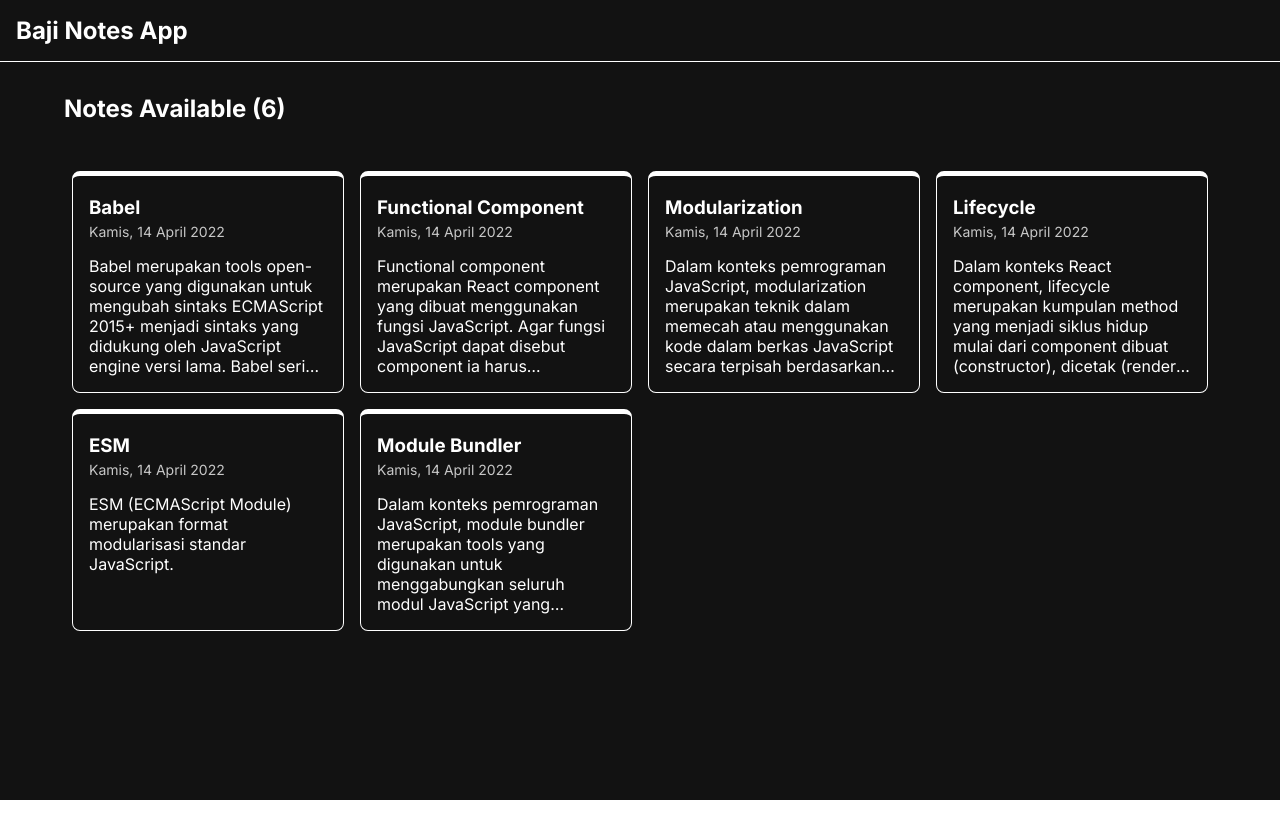
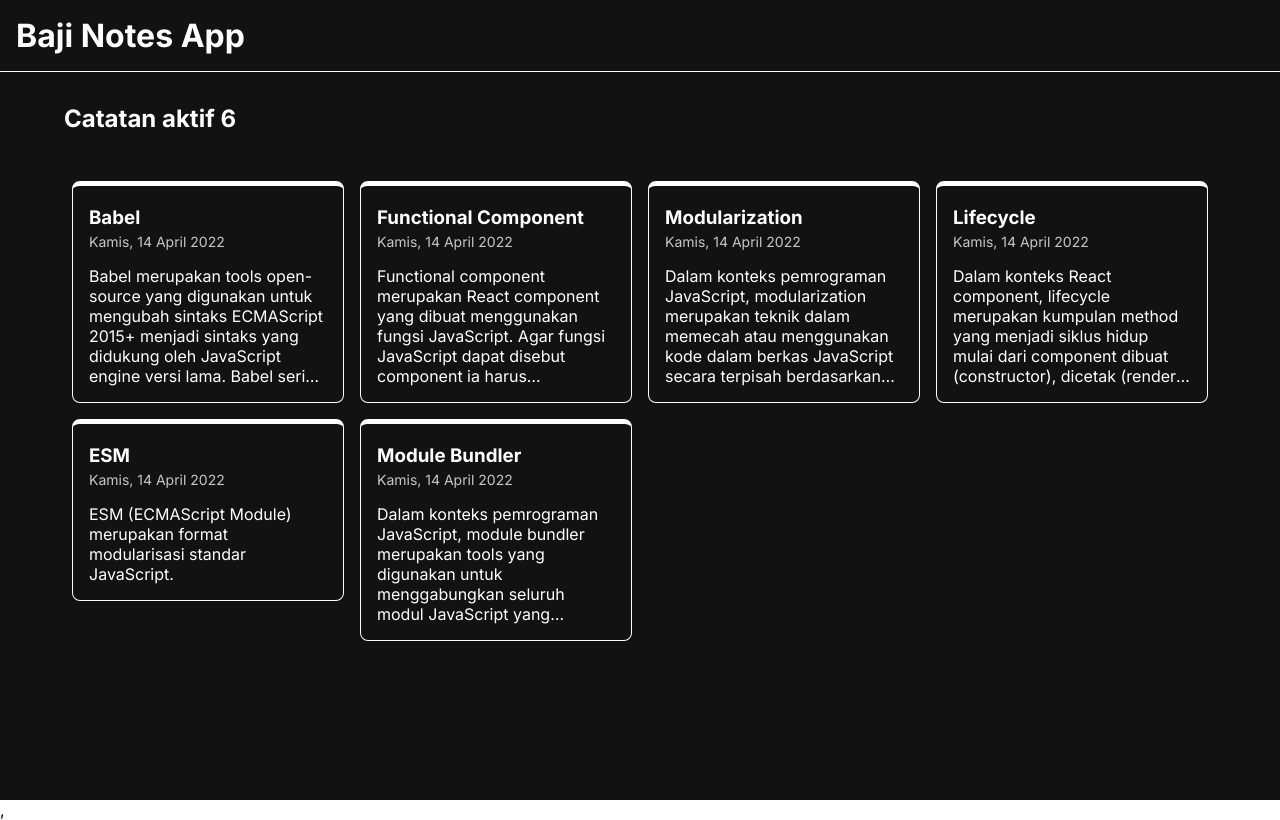
Before and after one commit to bajiff/baji-personal-notes-app-starter, a React (Vite) app: page / in a window 1280 px wide. Built offline with nearby package versions, Linux system fonts and the light colour scheme.

Commit message:
Level 3 Done Lanjut Level 4

```diff
--- a/package.json
+++ b/package.json
@@ -10,7 +10,8 @@
   },
   "dependencies": {
     "react": "^18.2.0",
-    "react-dom": "^18.2.0"
+    "react-dom": "^18.2.0",
+    "react-router-dom": "^7.14.0"
   },
   "devDependencies": {
     "@types/react": "^18.0.28",
--- a/src/App.jsx
+++ /dev/null
@@ -1,28 +0,0 @@
-// ? App.jsx
-import React from 'react';
-import { getAllNotes } from './utils/local-data';
-import { NoteItem } from './components';
-import { useState } from 'react';
-
-const App = () => {
-  const [notes, setNotes] = useState(getAllNotes());
-  return(
-    <section className='app-container'>
-      <header>
-        <h1>Baji Notes App</h1>
-      </header>
-      <main>
-        {notes.length > 0 ? (<h1>Notes Available ({notes.length})</h1>) : ''}
-        <div className='notes-list'>
-          {notes.length > 0 ? (
-            notes.map(note => (
-            <NoteItem key={note.id} title={note.title} body={note.body} createdAt={note.createdAt} />
-            ))
-          ) : "Kosong"}
-        </div>
-      </main>
-    </section>
-  );
-}
-
-export default App
--- /dev/null
+++ b/src/components/App.jsx
@@ -0,0 +1,25 @@
+// ? App.jsx
+import React from 'react';
+import { Routes, Route } from 'react-router-dom';
+import { AddNotePage, ArchivePage, DetailPage, HomePage, NotFoundPage } from '../pages';
+
+const App = () => {
+  return(
+    <div className='app-container'>
+      <header>
+        <h1>Baji Notes App</h1>
+      </header>
+      <main>
+        <Routes>
+          <Route path='/' element={<HomePage/>} />
+          <Route path='/notes/new' element={<AddNotePage/>} />
+          <Route path='/notes/:id' element={<DetailPage/>} />
+          <Route path='/archive' element={<ArchivePage/>} />
+          <Route path='/*' element={<NotFoundPage/>} />
+        </Routes>
+      </main>
+    </div>
+  );
+}
+
+export default App
--- a/src/components/NoteItem.jsx
+++ b/src/components/NoteItem.jsx
@@ -1,16 +1,20 @@
 // ? NoteItem.jsx
 import React from 'react';
 import { showFormattedDate } from "../utils";
+import { Link } from 'react-router-dom';
 
-const NoteItem = ({ title, body, createdAt}) => {
+const NoteItem = ({ id, title, body, createdAt }) => {
+
   return (
-    <section className="note-item">
+    <Link to={`/notes/${id}`} style={{textDecoration: 'none', color: 'inherit'}}>
+    <div className="note-item">
       <div className="note-item__content">
         <h3 className="note-item__title">{title}</h3>
         <p className="note-item__createdAt">{showFormattedDate(createdAt)}</p>
         <p className="note-item__body">{body}</p>
       </div>
-    </section>
+    </div>
+    </Link>
   )
 }
 
--- a/src/components/index.js
+++ b/src/components/index.js
@@ -1,5 +1,5 @@
 // ? components/index.js
 import React from 'react';
 import NoteItem from "./NoteItem";
-
-export { NoteItem };
+import App from './App';
+export { App, NoteItem };
--- a/src/index.jsx
+++ b/src/index.jsx
@@ -1,10 +1,13 @@
+// ? src/index.jsx
 import React from 'react';
 import { createRoot } from 'react-dom/client';
-import App from './App';
-
+import { BrowserRouter } from 'react-router-dom';
+import { App } from './components';
 import './styles/style.css';
 
 const root = createRoot(document.getElementById('root'));
 root.render(
-  <App />,
+  <BrowserRouter>
+    <App />,
+  </BrowserRouter>
 );
--- a/src/pages/DetailPage.jsx
+++ b/src/pages/DetailPage.jsx
@@ -1,8 +1,15 @@
 import React from 'react'
+import { useParams } from 'react-router-dom';
+import { getNote } from "../utils/local-data";
 
 const DetailPage = () => {
+  const { id } = useParams();
+  const note = getNote(id)
   return (
-    <div>DetailPage</div>
+    <div>
+      <p> DetailPage {id} dan ini isi dari note {note.title}</p>
+      <p>{note.body}</p>
+    </div>
   )
 }
 
--- a/src/pages/HomePage.jsx
+++ b/src/pages/HomePage.jsx
@@ -1,8 +1,22 @@
-import React from 'react'
+import { getActiveNotes } from '../utils/local-data';
+import { NoteItem } from '../components';
+import React, { useState } from 'react';
 
 const HomePage = () => {
+  const [notes, setNotes] = useState(getActiveNotes());
   return (
-    <div>HomePage</div>
+    <div>
+      <h2>Catatan aktif {notes.length}</h2>
+      {notes.length > 0 ? (
+        <div className="notes-list">
+          {notes.map(note => (
+            <NoteItem key={note.id} {...note} />
+          ))}
+        </div>
+      ) : (<div className='notes-list-empty'>
+        <p>Tidak ada catatan</p>
+      </div>)}
+    </div>
   )
 }
 
--- a/src/pages/index.js
+++ b/src/pages/index.js
@@ -1,4 +1,3 @@
-import React from 'react';
 import React from 'react';
 import AddNotePage from "./AddNotePage";
 import ArchivePage from "./ArchivePage";
```
Also changed, not shown: 1 other file (tests, documents, lock files or other folders).
